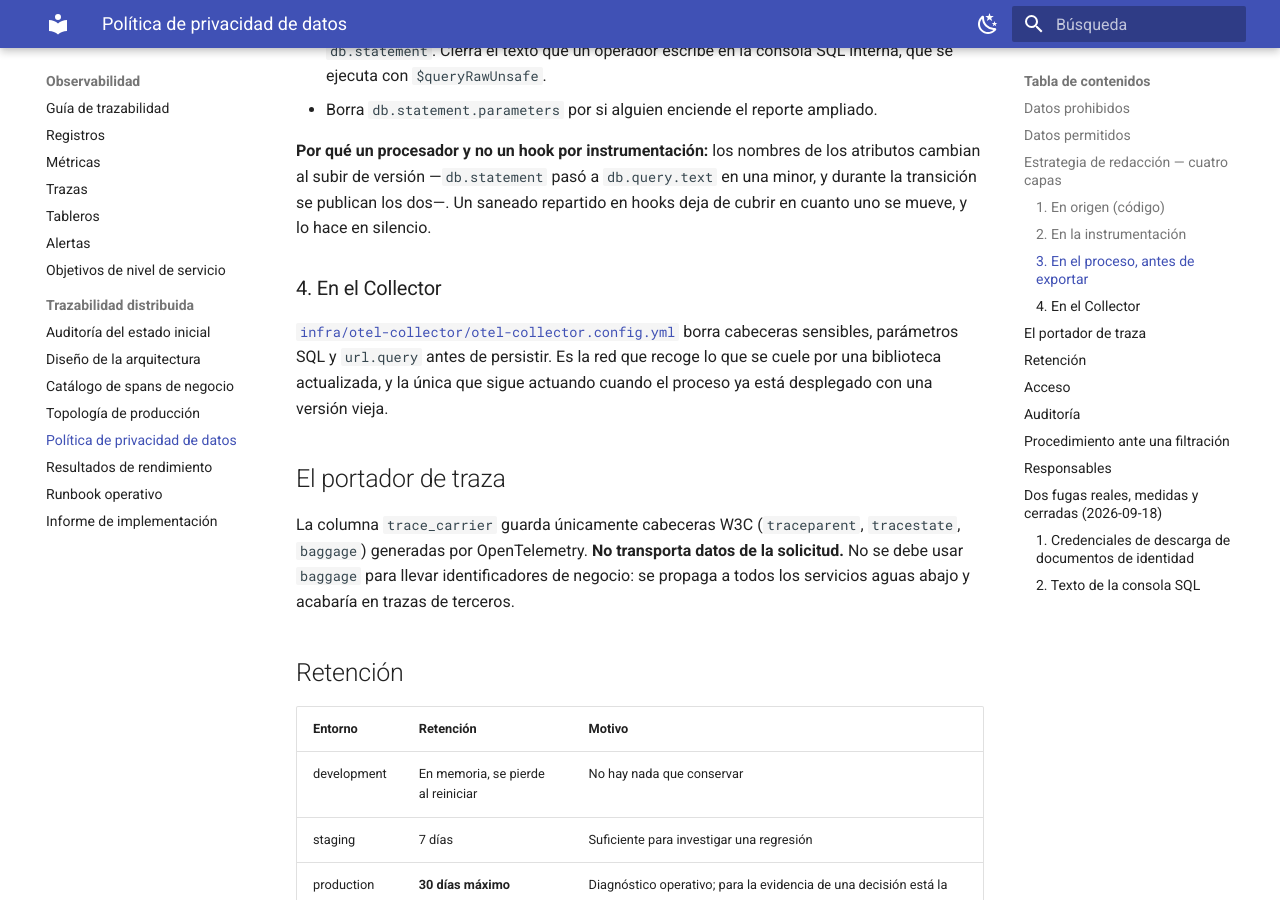
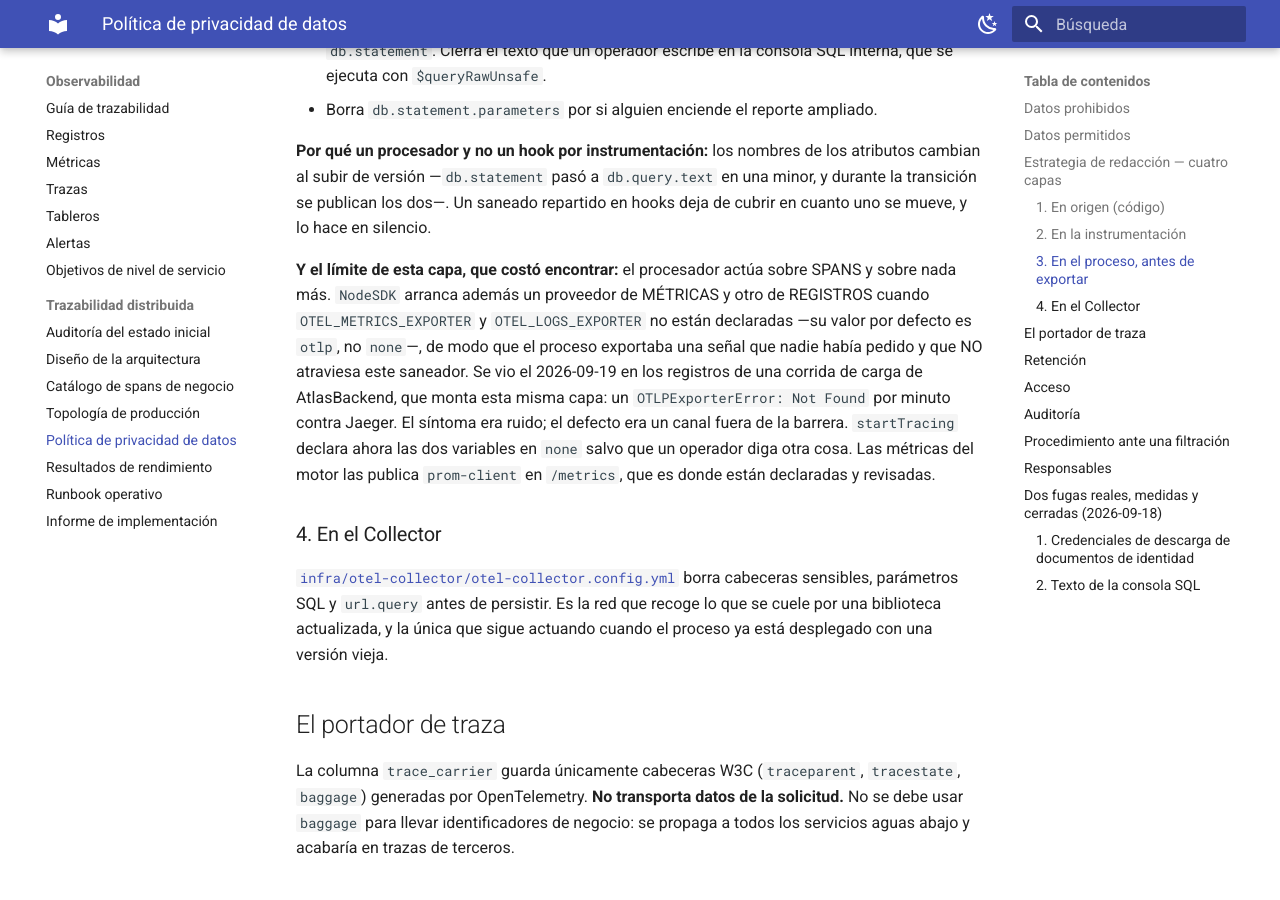
Before and after one commit to PabloArauzCaballero/AtlasDecisionEngineBackend, an MkDocs documentation site: the page built from docs/observability/04-data-privacy-policy.md, in a window 1280 px wide and 900 px high, scrolled down 2454 px. Built offline with MkDocs 1.6.1 and Material for MkDocs 9.7.7, drawn with Linux system fonts in a browser that asks for light colours.

Commit message:
docs(observabilidad): la política de datos decía dónde se saneaba el SQL y ya no era ahí
Dos correcciones y una incorporación, todas por algo medido:

- La tabla decía que los literales del SQL se borraban en el `requestHook` de `pg`. Hace tiempo
  que eso vive en `RedactingSpanProcessor`, y el motivo importa: la instrumentación cambió el
  nombre del atributo entre minors —`db.statement` pasó a `db.query.text`— y durante la
  transición publica LOS DOS. Acertar con un nombre deja el otro entero, en silencio.
- Se añade la fila de las métricas y los registros del propio SDK. Sus atributos no pasan por
  el saneador de spans, así que una señal encendida sin querer es un canal fuera de la política.
- Runbook: entrada nueva para `OTLPExporterError: Not Found`, con la instrucción de NO tratarlo
  como ruido y el comando para ver qué variables tiene el proceso.

Co-Authored-By: Claude Opus 5 (1M context) <noreply@anthropic.com>

```diff
--- a/docs/observability/04-data-privacy-policy.md
+++ b/docs/observability/04-data-privacy-policy.md
@@ -11,29 +11,29 @@ La regla de fondo: **una traza dice qué pasó y cuánto tardó, nunca con qué
 
 Nunca en un atributo, evento, nombre de span, descripción de estado ni excepción registrada:
 
-| Categoría | Ejemplos en este motor |
-| --- | --- |
-| Credenciales | `MANAGEMENT_API_KEY`, `RUNTIME_API_KEY`, `AUDIT_HASH_SECRET`, `METRICS_TOKEN`, cabecera `authorization`, cookie `atlas_refresh`, JWT |
-| Variables de decisión | `dto.variables`, `dto.context`, `input_snapshot` — ingresos, deudas, scores |
-| Identidad del sujeto | `subjectReference`, documentos de identidad, identificadores fiscales |
-| Datos bancarios | Contenido de extractos (`file_bytes`), números de cuenta, movimientos |
-| Texto analizado | `input_text` del worker semántico |
-| Cuerpos completos | Peticiones, respuestas, payloads de eventos, ficheros |
-| SQL con valores | Parámetros de sentencias |
-| Entorno | Variables de proceso, cadenas de conexión |
-| Errores hacia el cliente | Stack traces (ya bloqueados por `DomainExceptionFilter` en producción) |
+| Categoría                | Ejemplos en este motor                                                                                                               |
+| ------------------------ | ------------------------------------------------------------------------------------------------------------------------------------ |
+| Credenciales             | `MANAGEMENT_API_KEY`, `RUNTIME_API_KEY`, `AUDIT_HASH_SECRET`, `METRICS_TOKEN`, cabecera `authorization`, cookie `atlas_refresh`, JWT |
+| Variables de decisión    | `dto.variables`, `dto.context`, `input_snapshot` — ingresos, deudas, scores                                                          |
+| Identidad del sujeto     | `subjectReference`, documentos de identidad, identificadores fiscales                                                                |
+| Datos bancarios          | Contenido de extractos (`file_bytes`), números de cuenta, movimientos                                                                |
+| Texto analizado          | `input_text` del worker semántico                                                                                                    |
+| Cuerpos completos        | Peticiones, respuestas, payloads de eventos, ficheros                                                                                |
+| SQL con valores          | Parámetros de sentencias                                                                                                             |
+| Entorno                  | Variables de proceso, cadenas de conexión                                                                                            |
+| Errores hacia el cliente | Stack traces (ya bloqueados por `DomainExceptionFilter` en producción)                                                               |
 
 ## Datos permitidos
 
-| Categoría | Ejemplos |
-| --- | --- |
-| Identificadores opacos del motor | `app.entity.id`, `messaging.message.id`, id de ejecución |
-| Códigos de catálogo | `decision.artifact.code`, `decision.environment`, `decision.outcome` |
-| Estructura | `app.module`, `app.operation`, `app.job.name`, `app.event.type` |
-| Recuentos | `decision.steps.count`, `app.job.processed.count` |
-| Códigos de error estables | `error.type` (`VARIABLE_MISSING_OR_INVALID`, `SEMANTIC_TIMEOUT`) |
-| Convenciones semánticas | `db.system`, `db.operation.name`, `server.address`, `http.route`, `url.path` |
-| Tenant | `app.tenant.id` — necesario para aislar un incidente por cliente |
+| Categoría                        | Ejemplos                                                                     |
+| -------------------------------- | ---------------------------------------------------------------------------- |
+| Identificadores opacos del motor | `app.entity.id`, `messaging.message.id`, id de ejecución                     |
+| Códigos de catálogo              | `decision.artifact.code`, `decision.environment`, `decision.outcome`         |
+| Estructura                       | `app.module`, `app.operation`, `app.job.name`, `app.event.type`              |
+| Recuentos                        | `decision.steps.count`, `app.job.processed.count`                            |
+| Códigos de error estables        | `error.type` (`VARIABLE_MISSING_OR_INVALID`, `SEMANTIC_TIMEOUT`)             |
+| Convenciones semánticas          | `db.system`, `db.operation.name`, `server.address`, `http.route`, `url.path` |
+| Tenant                           | `app.tenant.id` — necesario para aislar un incidente por cliente             |
 
 `app.entity.id` es la única concesión a cardinalidad alta, deliberada: sin él no se puede ir de
 un incidente concreto a su traza. Es un identificador del motor, no un dato personal.
@@ -80,6 +80,16 @@ al subir de versión —`db.statement` pasó a `db.query.text` en una minor, y d
 se publican los dos—. Un saneado repartido en hooks deja de cubrir en cuanto uno se mueve, y lo
 hace en silencio.
 
+**Y el límite de esta capa, que costó encontrar:** el procesador actúa sobre SPANS y sobre nada
+más. `NodeSDK` arranca además un proveedor de MÉTRICAS y otro de REGISTROS cuando
+`OTEL_METRICS_EXPORTER` y `OTEL_LOGS_EXPORTER` no están declaradas —su valor por defecto es
+`otlp`, no `none`—, de modo que el proceso exportaba una señal que nadie había pedido y que NO
+atraviesa este saneador. Se vio el 2026-09-19 en los registros de una corrida de carga de
+AtlasBackend, que monta esta misma capa: un `OTLPExporterError: Not Found` por minuto contra
+Jaeger. El síntoma era ruido; el defecto era un canal fuera de la barrera. `startTracing` declara
+ahora las dos variables en `none` salvo que un operador diga otra cosa. Las métricas del motor
+las publica `prom-client` en `/metrics`, que es donde están declaradas y revisadas.
+
 ### 4. En el Collector
 
 [`infra/otel-collector/otel-collector.config.yml`](https://github.com/PabloArauzCaballero/AtlasDecisionEngineBackend/blob/main/infra/otel-collector/otel-collector.config.yml)
@@ -96,11 +106,11 @@ acabaría en trazas de terceros.
 
 ## Retención
 
-| Entorno | Retención | Motivo |
-| --- | --- | --- |
-| development | En memoria, se pierde al reiniciar | No hay nada que conservar |
-| staging | 7 días | Suficiente para investigar una regresión |
-| production | **30 días máximo** | Diagnóstico operativo; para la evidencia de una decisión está la cadena de auditoría, que es la fuente legal |
+| Entorno     | Retención                          | Motivo                                                                                                       |
+| ----------- | ---------------------------------- | ------------------------------------------------------------------------------------------------------------ |
+| development | En memoria, se pierde al reiniciar | No hay nada que conservar                                                                                    |
+| staging     | 7 días                             | Suficiente para investigar una regresión                                                                     |
+| production  | **30 días máximo**                 | Diagnóstico operativo; para la evidencia de una decisión está la cadena de auditoría, que es la fuente legal |
 
 Una traza **no** es evidencia de una decisión. La evidencia es `DecisionAuditEvent`, append-only
 y encadenada por hash. Ampliar la retención de trazas «por si acaso» sólo aumenta la superficie
@@ -117,7 +127,7 @@ de exposición sin aportar valor probatorio.
 
 - `yarn jaeger:verify` comprueba, entre otras cosas, que **ninguna** traza almacenada contiene
   atributos con `authorization`, `cookie`, `x-api-key`, `password`, `token` o `secret`.
-- La prueba unitaria *«no deja el mensaje del error como descripción del estado»*
+- La prueba unitaria _«no deja el mensaje del error como descripción del estado»_
   ([observability-interceptor.spec.ts](https://github.com/PabloArauzCaballero/AtlasDecisionEngineBackend/blob/main/test/observability-interceptor.spec.ts)) fija por
   contrato que el mensaje de una excepción no llega al span.
 - Toda instrumentación nueva se revisa contra esta lista antes de habilitarse.
@@ -138,11 +148,11 @@ de exposición sin aportar valor probatorio.
 
 ## Responsables
 
-| Función | Responsabilidad |
-| --- | --- |
-| Ingeniería de plataforma | Instrumentación, configuración del Collector, retención |
-| Operación / SRE | Acceso a la UI, purga ante incidente |
-| Cumplimiento | Revisión periódica de esta política y de los atributos publicados |
+| Función                  | Responsabilidad                                                   |
+| ------------------------ | ----------------------------------------------------------------- |
+| Ingeniería de plataforma | Instrumentación, configuración del Collector, retención           |
+| Operación / SRE          | Acceso a la UI, purga ante incidente                              |
+| Cumplimiento             | Revisión periódica de esta política y de los atributos publicados |
 
 ## Dos fugas reales, medidas y cerradas (2026-09-18)
 
```
Also changed, not shown: docs/observability/06-operational-runbook.md (+35 -12 lines).
